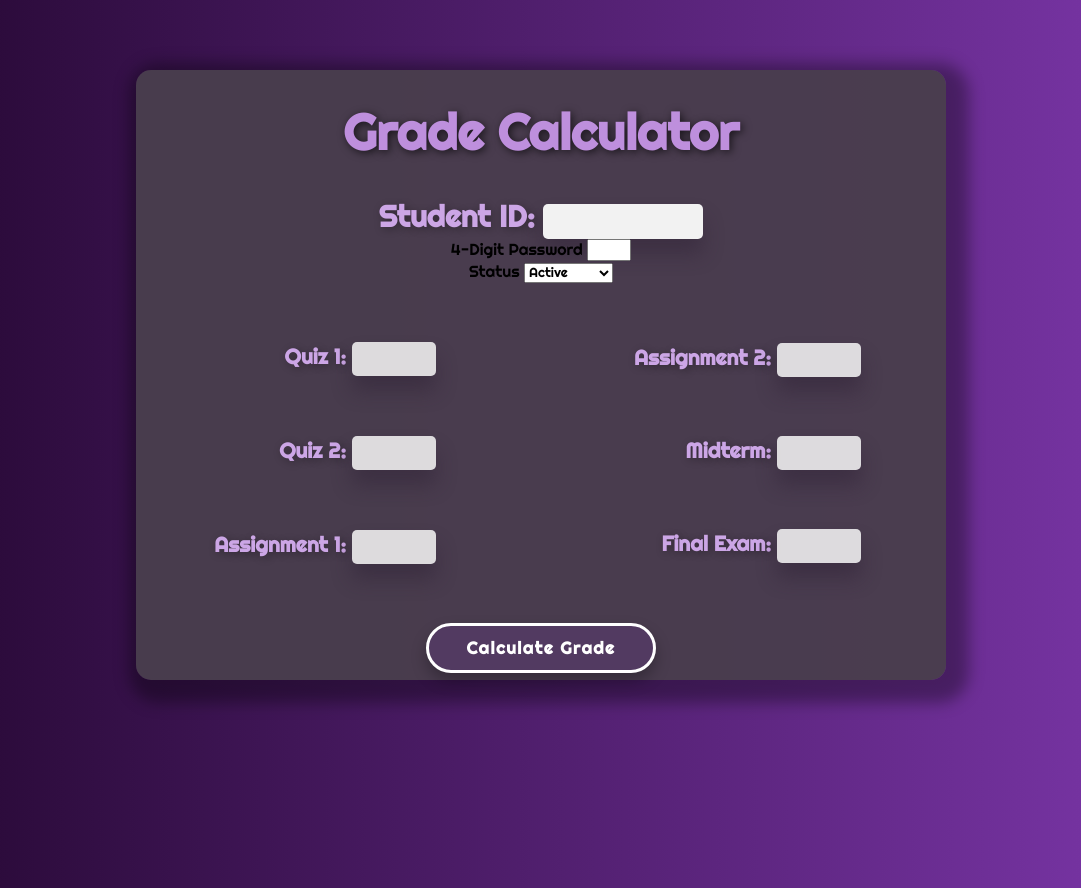
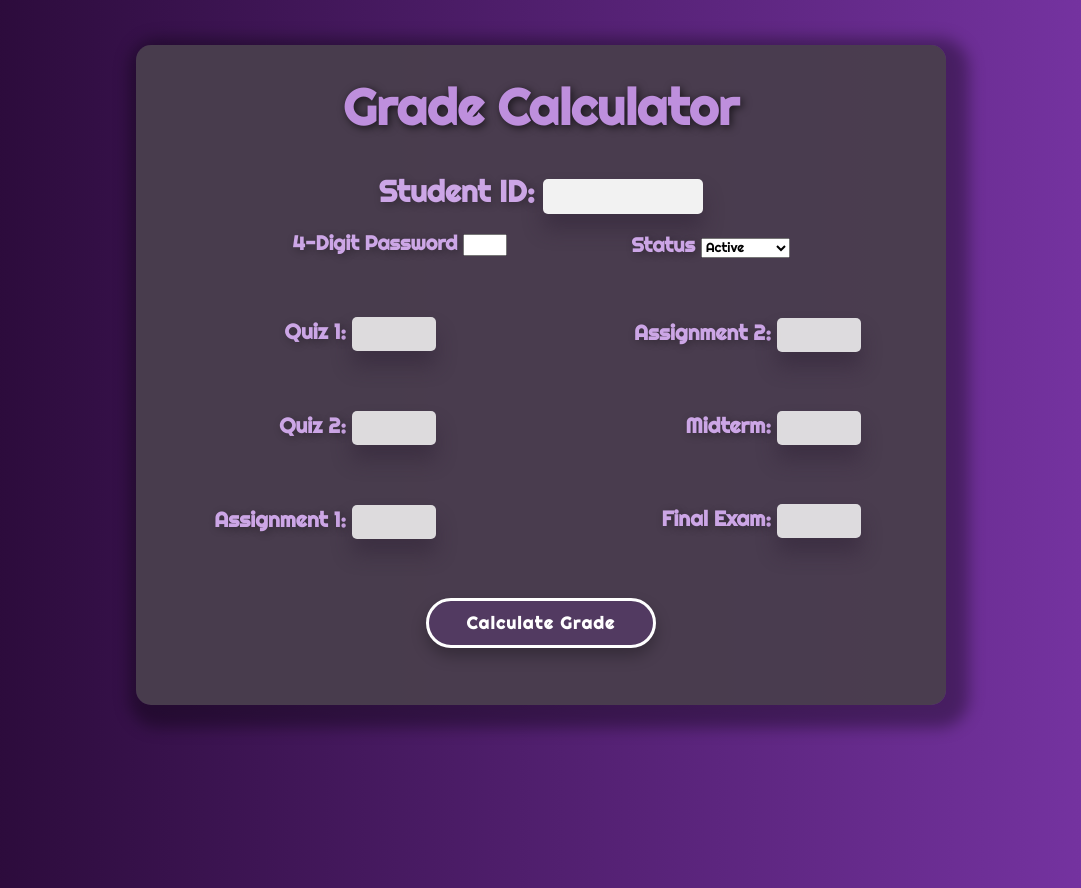
Before and after one commit to kquote03/repweb, a PHP site: page /gradecalc.html in a window 1280 px wide. Shown: the whole page, without its empty margins (99-1180 px from the left). Run offline with PHP 8.4, Linux system fonts and the light colour scheme.

Commit message:
Update gradecalc.css

```diff
--- a/gradecalc.css
+++ b/gradecalc.css
@@ -4,7 +4,7 @@
 body{background-image:linear-gradient(to right,#260833,#7b36a9);min-height: 100vh;}
 
 #head1{color: #be8fdd; font-weight: bold; font-size: 50px; margin-top: 1px; text-shadow: 2px 2px 8px #000000a4;}
-#assignment1, #quiz1, #quiz2, #studentid,#assignment2,#final,#midterm{color: #cca6e6;  font-weight: bold; font-size:30px; text-shadow: 2px 2px 8px #0000004e;}
+#assignment1, #quiz1, #quiz2, #studentid,#assignment2,#final,#midterm,#pass,#status{color: #cca6e6;  font-weight: bold; font-size:30px; text-shadow: 2px 2px 8px #0000004e;}
 
 #gradecalc{
     height: 60vh;
@@ -25,7 +25,7 @@
     /*layout*/
     display: flex;
     width: 750px;
-    height: 550px;
+    height: 600px;
     justify-content: center;
     align-content: center;
     text-align: center;
@@ -189,3 +189,19 @@
         color: #fff;
         transform: translateY(-7px);
       }
+
+#pass,#status{
+font-size: 20px;
+margin-top: 15px;
+text-align: left;
+display: inline-block;
+vertical-align: middle;
+}
+
+#pass{
+    margin-right:60px;
+}
+#status{
+    margin-top: 18px;
+    margin-left:60px;
+}
```
